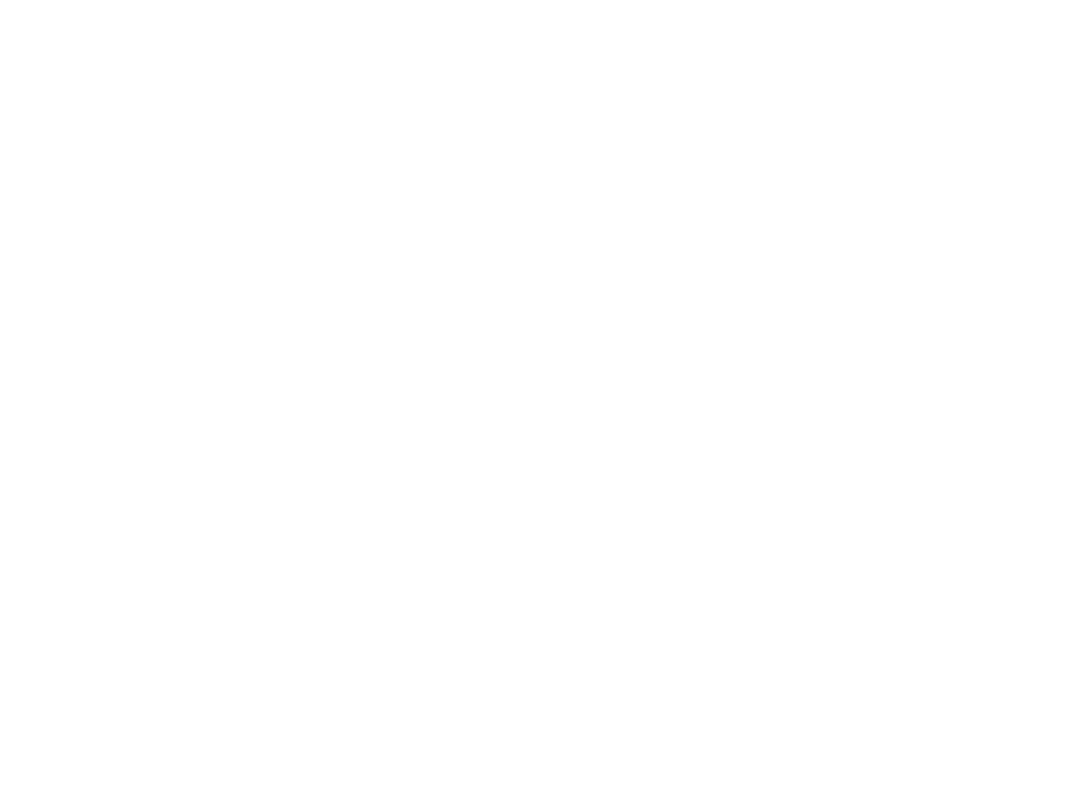
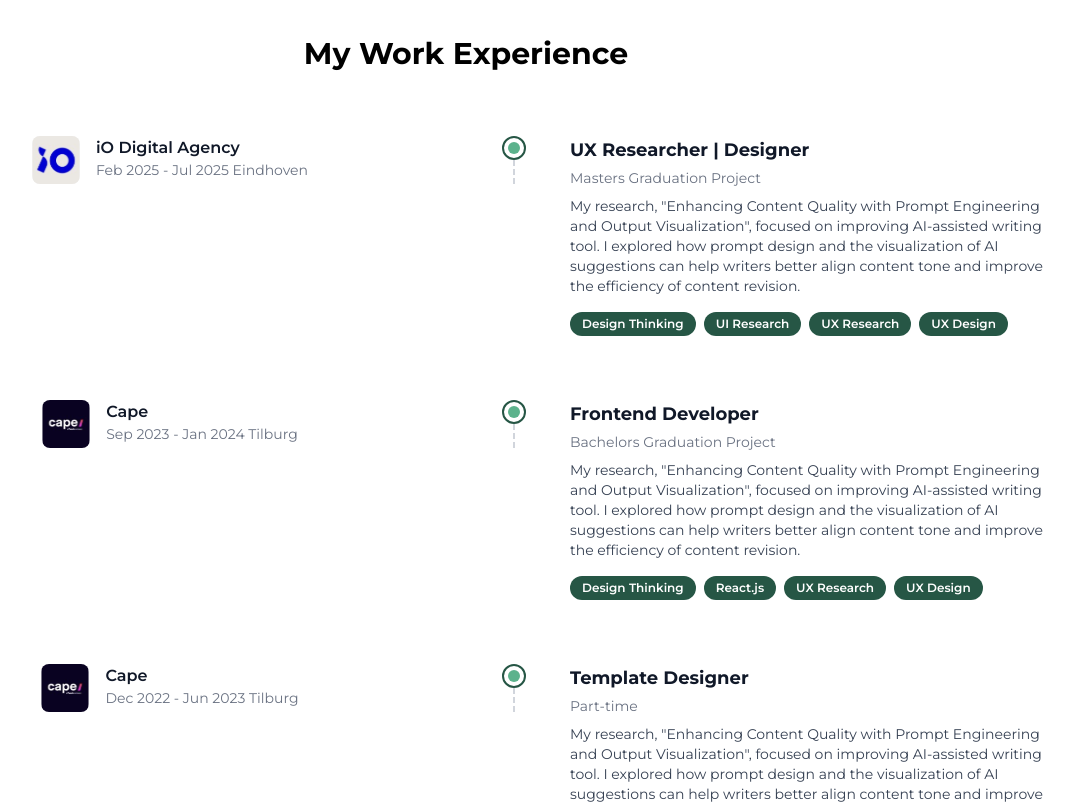
Before and after one commit to oliverpa-dev/web-portfolio, a React (Vite) app: page / in a window 1280 px wide. Shown: the part 780-1584 px from the top of the page, without its empty margins (174-1248 px from the left). Before the commit the page ends 800 px from the top, so only its background shows below. Built offline with nearby package versions, Linux system fonts and the light colour scheme.

Commit message:
Add: Work Experience Component and styling

```diff
--- a/src/App.tsx
+++ b/src/App.tsx
@@ -2,11 +2,13 @@
 import Navigation from './components/Navigation';
 import Hero from './components/Hero';
 import './App.css';
+import Experience from './components/Experience';
 
 const App: React.FC = () => (
   <div className="flex flex-col gap-[120px]">
     <Navigation />
     <Hero />
+    <Experience />
     {/* Add other main components here */}
   </div>
 );
--- /dev/null
+++ b/src/components/Experience.tsx
@@ -0,0 +1,90 @@
+import React from 'react';
+
+const experiences = [
+  {
+    company: 'iO Digital Agency',
+    logo: '/io.svg',
+    period: 'Feb 2025 - Jul 2025 Eindhoven',
+    role: 'UX Researcher | Designer',
+    project: 'Masters Graduation Project',
+    description:
+      'My research, "Enhancing Content Quality with Prompt Engineering and Output Visualization", focused on improving AI-assisted writing tool. I explored how prompt design and the visualization of AI suggestions can help writers better align content tone and improve the efficiency of content revision.',
+    badges: ['Design Thinking', 'UI Research', 'UX Research', 'UX Design'],
+  },
+  {
+    company: 'Cape',
+    logo: '/cape.svg',
+    period: 'Sep 2023 - Jan 2024 Tilburg',
+    role: 'Frontend Developer',
+    project: 'Bachelors Graduation Project',
+    description:
+      'My research, "Enhancing Content Quality with Prompt Engineering and Output Visualization", focused on improving AI-assisted writing tool. I explored how prompt design and the visualization of AI suggestions can help writers better align content tone and improve the efficiency of content revision.',
+    badges: ['Design Thinking', 'React.js', 'UX Research', 'UX Design'],
+  },
+  {
+    company: 'Cape',
+    logo: '/cape.svg',
+    period: 'Dec 2022 - Jun 2023 Tilburg',
+    role: 'Template Designer',
+    project: 'Part-time',
+    description:
+      'My research, "Enhancing Content Quality with Prompt Engineering and Output Visualization", focused on improving AI-assisted writing tool. I explored how prompt design and the visualization of AI suggestions can help writers better align content tone and improve the efficiency of content revision.',
+    badges: ['JavaScript', 'HTML', 'CSS'],
+  },
+  {
+    company: 'Cape',
+    logo: '/cape.svg',
+    period: 'Feb 2022 - Jun 2022 Tilburg',
+    role: 'Frontend Developer',
+    project: 'Internship',
+    description:
+      'My research, "Enhancing Content Quality with Prompt Engineering and Output Visualization", focused on improving AI-assisted writing tool. I explored how prompt design and the visualization of AI suggestions can help writers better align content tone and improve the efficiency of content revision.',
+    badges: ['Design Thinking', 'React.js', 'UX Research', 'UX Design'],
+  },
+];
+
+const Experience: React.FC = () => {
+  return (
+    <section className="w-full py-16">
+      <h2 className="text-3xl font-bold text-center mb-16 font-montserrat">My Work Experience</h2>
+      <div className="max-w-[1200px] mx-auto px-4 flex flex-col gap-16">
+        {experiences.map((exp, idx) => (
+          <div key={idx} className="flex items-start gap-8 relative">
+            {/* Left: Logo and Company Info */}
+            <div className="flex justify-center w-[576px] min-w-[220px]">
+              <img src={exp.logo} alt={exp.company} className="w-12 h-12 rounded-lg bg-gray-100 object-contain mr-4" />
+              <div>
+                <div className="font-semibold text-gray-900 font-montserrat">{exp.company}</div>
+                <div className="text-gray-500 text-sm font-montserrat">{exp.period}</div>
+              </div>
+            </div>
+            {/* Center: Timeline */}
+            <div className="relative w-12 flex flex-col items-center h-full">
+              {/* Dashed line: full height of right content */}
+              {idx !== experiences.length - 1 && (
+                <div className="absolute left-1/2 top-6 -translate-x-1/2 h-full border-r-2 border-dashed border-gray-300 z-0" />
+              )}
+              {/* Circle */}
+              <div className="w-6 h-6 rounded-full bg-white border-2 border-[#265645] flex items-center justify-center z-10 mt-0">
+                <div className="w-3 h-3 rounded-full bg-[#5cb28c]" />
+              </div>
+            </div>
+            {/* Right: Role, Project, Description, Badges */}
+            <div className="flex-1">
+              <div className="font-bold text-gray-900 font-montserrat text-lg mb-1">{exp.role}</div>
+              <div className="text-sm text-gray-500 font-montserrat mb-2">{exp.project}</div>
+              <div className="text-gray-700 text-sm font-montserrat mb-4">{exp.description}</div>
+              <div className="flex flex-wrap gap-2">
+                {exp.badges.map((badge, i) => (
+                  <span key={i} className="bg-[#265645] text-white px-3 py-1 rounded-full text-xs font-semibold font-montserrat">{badge}</span>
+                ))}
+              </div>
+            </div>
+          </div>
+        ))}
+      </div>
+    </section>
+  );
+};
+
+export default Experience;
--- a/src/components/Hero.tsx
+++ b/src/components/Hero.tsx
@@ -13,9 +13,9 @@
           <p className="text-gray-700 mb-6 font-montserrat" style={{ fontSize: '16px' }}>
             I solve end <span className="font-bold text-[#265645]">user challenges</span> by creating <span className="font-bold text-[#265645]">meaningful experiences</span> and <span className="font-bold text-[#265645]">design</span>.
           </p>
-          <a href="#case-studies" className="inline-block bg-[#265645] text-white px-6 py-3 rounded-lg font-semibold hover:bg-[#1e4637] transition font-montserrat">
+          <a href="#case-studies" className="inline-block bg-[#265645] text-white px-[12px] py-[8px] rounded-lg font-semibold hover:bg-[#1e4637] transition font-montserrat">
             View Case Studies
-            <FontAwesomeIcon icon={faArrowDown} className="ml-4" />
+            <FontAwesomeIcon icon={faArrowDown} className="ml-[8px]" />
           </a>
         </div>
         {/* Right: Image */}
```
Also changed, not shown: public/cape.svg (added), public/io.svg (added).
